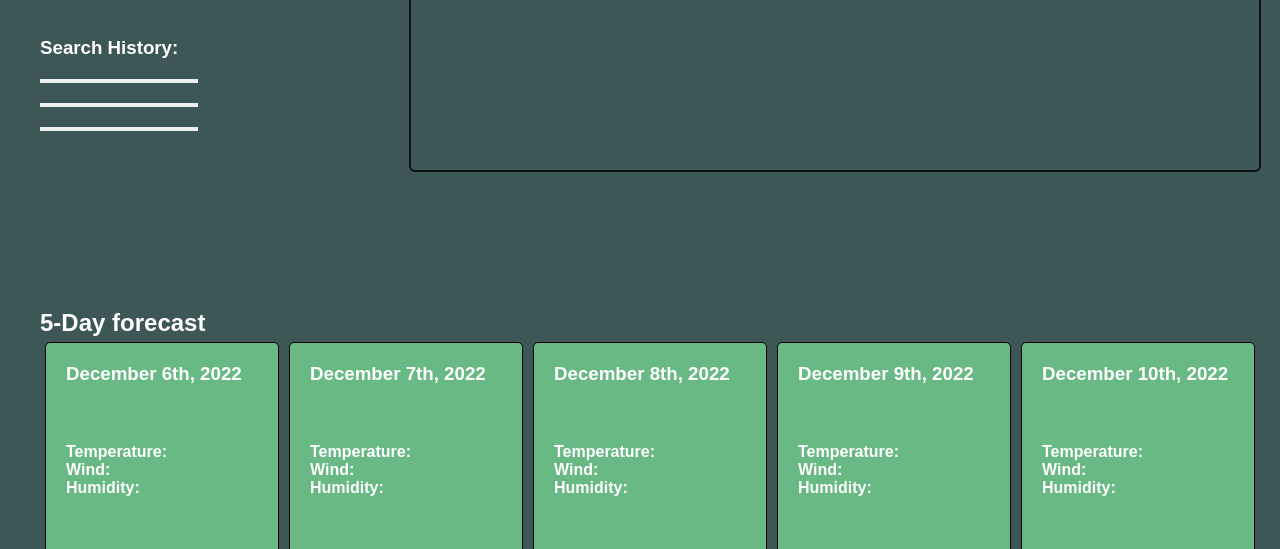
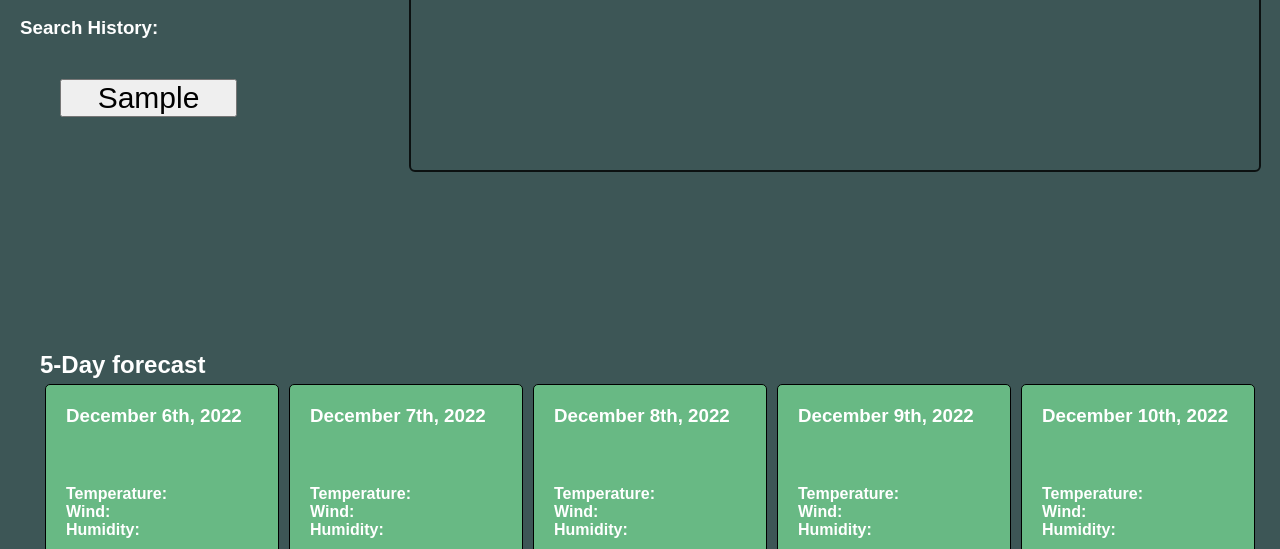
Before and after one commit to slchld1/WeatherAPI-project-5, a plain HTML site: page index.html in a window 1280 px wide. Both pictures are taken after typing "Sample" into the empty fields and a click on the button 337 px from the left and 209 px from the top of the page. Shown: the part 251-800 px from the top of the page. Drawn offline with nearby package versions, Linux system fonts and the light colour scheme; no server answers.

Commit message:
finished all functions

```diff
--- a/assets/css/style.css
+++ b/assets/css/style.css
@@ -44,7 +44,9 @@ h2,h3 {
     color: black;
     background: white;
 }
-
+.search-history-main {
+    margin: 20px;
+}
 .search-icon {
     font-size: 20px;
     border-radius: 6px;
@@ -54,7 +56,10 @@ h2,h3 {
 button:hover {
     cursor: pointer;
 }
-
+.historyBtn {
+    font-size: 30px;
+    width: 100%;
+}
 .panel {
     margin: 15px;
     width: 53rem;
@@ -90,7 +95,7 @@ button:hover {
     flex-direction: column;
     gap: 20px;
     height: 12rem;
-    width: 40%;
+    width: 50%;
 }
 
 .search-history button{
--- a/assets/js/script.js
+++ b/assets/js/script.js
@@ -1,4 +1,5 @@
 var icon = document.getElementById('icon')
+//update time live
 $(function(){
 function updateTime() {
     $('#today').html(moment().format('MMMM Do, YYYY'))
@@ -14,12 +15,13 @@ setInterval(function() {
 updateTime();
 },60000);
 });
+//on submit input
 $("#search-form").submit(function (e) {
     e.preventDefault();
 var input = $('#search-bar').val()
 
 var history = { city: [] };
-
+//save to local storage
 function onLoad() {
 if(localStorage.getItem('history')) {
     history = JSON.parse(localStorage.getItem('history'));
@@ -32,29 +34,30 @@ localStorage.setItem('history',JSON.stringify(history));
 }
 onLoad()
 addHistory(input)
+//append buttons from search history
 function addCity(){
+    $('#search-history').empty()
     for(let i= history.city.length; i > (history.city.length-3); i--){
         console.log(history.city[i-1])
-    }
+        var createButton = $('<input>').attr(
+            {
+                type: 'button',
+                class: 'historyBtn',
+                id: 'historyBtn',
+                value: history.city[i-1].toString(),
+
+            })
+                $('#search-history').append(createButton)
 }
-addCity()
-// if (localStorage.getItem("history") != null)
-// {
-//     var historyTmp = localStorage.getItem("history");
-//     $('#history').empty();
-//     Object.entries(localStorage)
-//     for(var i =0; i<oldhistoryarray.length; i++)
-//     {
-//         $('#history').append('<p>'+oldhistoryarray[i]+'</p>');
-//     }
-//     historyTmp += input;
-//     localStorage.setItem("history",JSON.stringify(historyTmp));
-// }
-//local storage using object.entries()?
-
-    // input = "";
-
-    //current day city weather
+}
+addCity();
+//button function replaces input to recall search
+$('#search-history').click(function (e) {
+    e.preventDefault();
+    input = e.target.value
+    weatherCity()
+});
+//convert city name to location api
     function weatherCity(cityName, sCode, cCode) {
         var key = 'b5d6abd64c1bcaf907e06b633fed6528';
         var cityName = input
@@ -88,6 +91,7 @@ addCity()
         // catch any errors
     });
 }
+//weather data functions for current day ~ 5 day cards
 function listWeather(d) {
     var fahrenheit = Math.round(((parseFloat(d.list[0].main.temp)-273.15)*1.8)+32);
     document.getElementById('description').innerHTML = d.list[0].weather[0].description;
@@ -122,6 +126,7 @@ function listWeather(d) {
         $('#icon').addClass("wi-cloudy")
     }
 }
+//day 1
 function listWeatherOne(d) {
     var fahrenheit = Math.round(((parseFloat(d.list[3].main.temp)-273.15)*1.8)+32);
     document.getElementById('dOne').innerHTML = d.list[3].weather[0].description;
@@ -156,6 +161,7 @@ function listWeatherOne(d) {
     }
     console.log(d.list[3])
 }
+//day two
     function listWeatherTwo(d) {
         var fahrenheit = Math.round(((parseFloat(d.list[11].main.temp)-273.15)*1.8)+32);
         document.getElementById('dOne').innerHTML = d.list[11].weather[0].description;
@@ -190,6 +196,7 @@ function listWeatherOne(d) {
         }
         console.log(d.list[11])
     }
+//day 3
 function listWeatherThree(d) {
     var fahrenheit = Math.round(((parseFloat(d.list[19].main.temp)-273.15)*1.8)+32);
     document.getElementById('dThree').innerHTML = d.list[0].weather[0].description;
@@ -224,6 +231,7 @@ function listWeatherThree(d) {
     }
     console.log(d.list[19])
 }
+//day 4
 function listWeatherFour(d) {
     var fahrenheit = Math.round(((parseFloat(d.list[27].main.temp)-273.15)*1.8)+32);
     document.getElementById('dFour').innerHTML = d.list[0].weather[0].description;
@@ -258,6 +266,7 @@ function listWeatherFour(d) {
     }
     console.log(d.list[27])
 }
+//day 5
 function listWeatherFive(d) {
     var fahrenheit = Math.round(((parseFloat(d.list[35].main.temp)-273.15)*1.8)+32);
     document.getElementById('dFive').innerHTML = d.list[35].weather[0].description;
--- a/index.html
+++ b/index.html
@@ -23,15 +23,11 @@
             <input placeholder="Search City" id="search-bar" type="text" />
             <button class="search-icon" id="searchbtn" type="submit"><i class="fa fa-search"></i></button>
         </form>
-            <div class="search-history">
+        <div class="search-history-main">
                 <h3>Search History:</h3>
+                <div class="search-history" id="search-history">
 
-                <button class="historyBtn" id="history"></button>
-
-                <button class="historyBtn"></button>
-
-                <button class="historyBtn"></button>
-
+                </div>
             </div>
         </div>
         <div class="panel">
```
